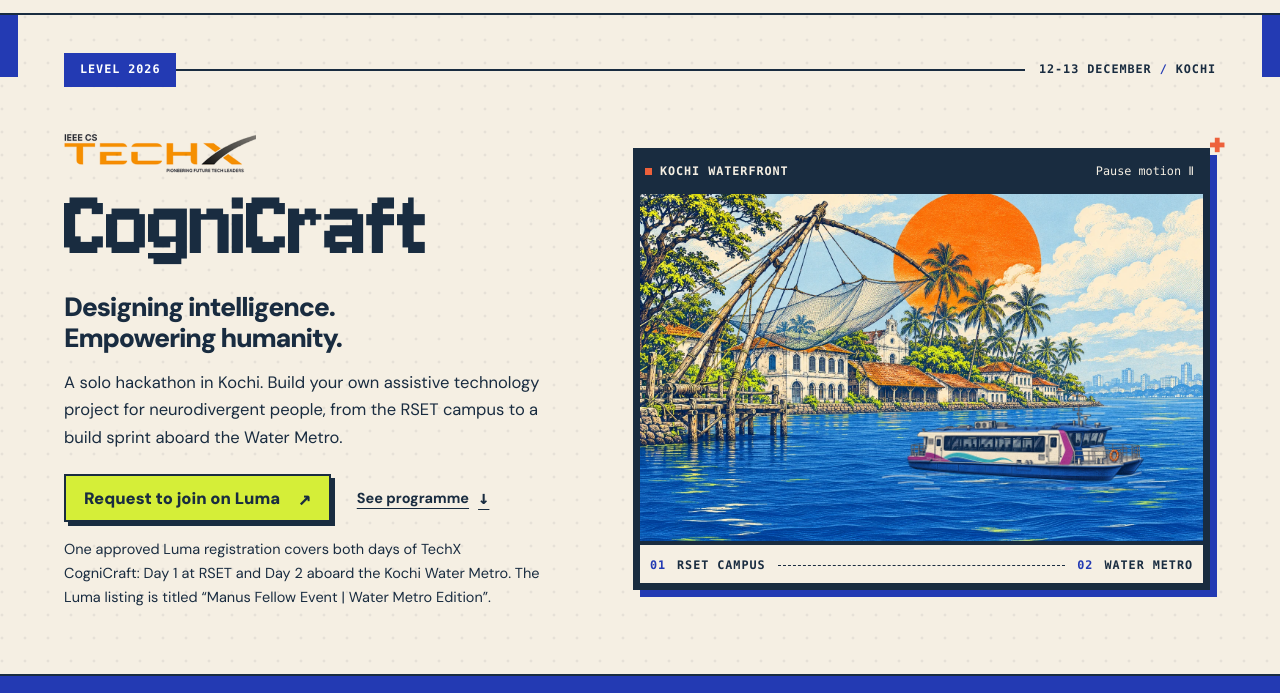
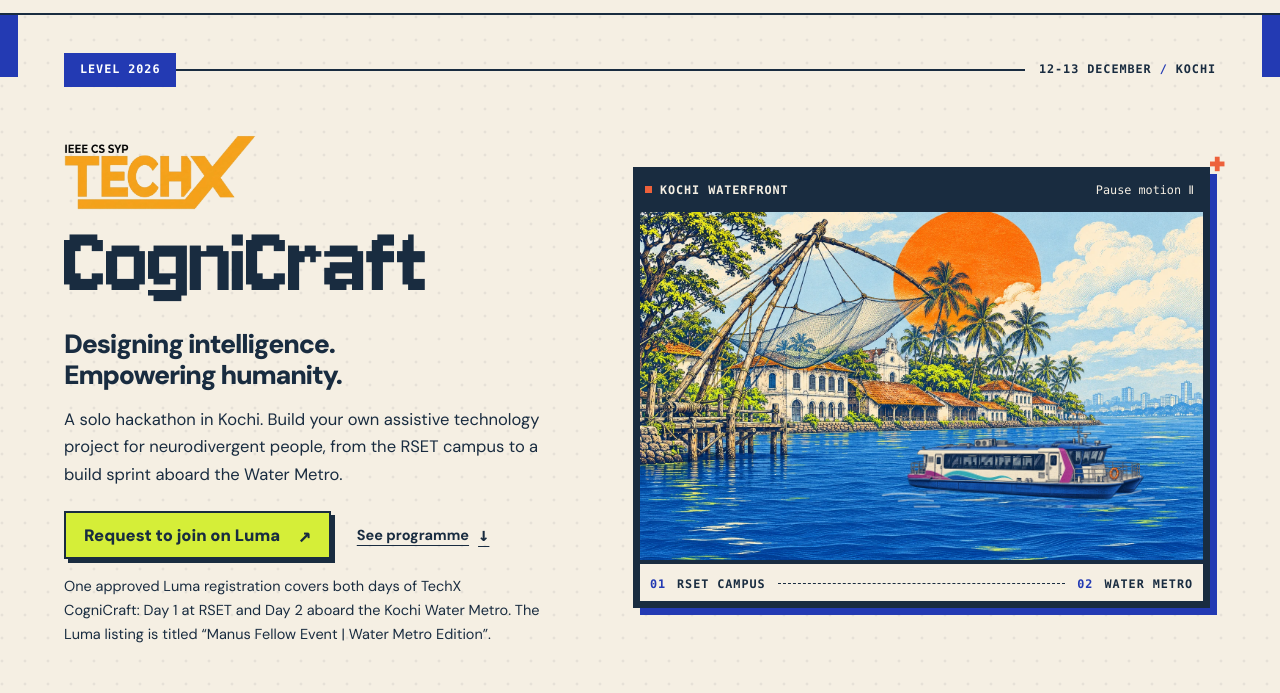
Before and after one commit to robinfrancis186/cognicraft, a plain HTML site: page index.html in a window 1280 px wide. Shown: the part 62-755 px from the top of the page. Drawn offline with Linux system fonts and the light colour scheme.

Commit message:
Use the supplied IEEE CS SYP TechX logo in the hero and partner credits

```diff
--- a/index.html
+++ b/index.html
@@ -116,12 +116,12 @@
           <div class="hero-layout">
             <div class="hero-copy">
               <h1 id="event-title">
-                <picture class="event-mark techx-credit-crop">
+                <picture class="event-mark">
                   <img
-                    src="assets/ieee-cs-techx.png"
-                    width="345"
-                    height="257"
-                    alt="IEEE Computer Society TechX"
+                    src="assets/ieee-cs-syp-techx.webp"
+                    width="1211"
+                    height="478"
+                    alt="IEEE Computer Society SYP TechX"
                   />
                 </picture>
                 <span>CogniCraft</span>
@@ -658,15 +658,14 @@
           <div class="cog-credit-notes">
             <div>
               <span>THE TECHX EXPERIENCE</span>
-              <div class="techx-credit-crop">
-                <img
-                  src="assets/ieee-cs-techx.png"
-                  width="345"
-                  height="257"
-                  alt="IEEE Computer Society TechX"
-                  loading="lazy"
-                />
-              </div>
+              <img
+                class="techx-credit"
+                src="assets/ieee-cs-syp-techx.webp"
+                width="1211"
+                height="478"
+                alt="IEEE Computer Society SYP TechX"
+                loading="lazy"
+              />
             </div>
             <a class="cog-powered" href="https://manus.im/">
               <span>POWERED BY <b aria-hidden="true">↗</b></span
--- a/styles.css
+++ b/styles.css
@@ -279,6 +279,10 @@ a:hover {
   width: clamp(152px, 15vw, 200px);
   display: block;
 }
+.event-mark img {
+  width: 100%;
+  height: auto;
+}
 .hero-copy h1 span {
   display: block;
   font: 400 clamp(64px, 8.1vw, 124px)/0.9 var(--pixel);
@@ -1236,22 +1240,11 @@ a:hover {
   object-fit: contain;
   mix-blend-mode: multiply;
 }
-.techx-credit-crop {
-  aspect-ratio: 337 / 68;
-  overflow: hidden;
-  mix-blend-mode: multiply;
-}
-.cog-credit-notes .techx-credit-crop {
+.cog-credit-notes .techx-credit {
   width: min(100%, 180px);
+  height: auto;
   margin-block: auto;
-}
-.event-mark img,
-.cog-credit-notes .techx-credit-crop img {
-  display: block;
-  width: 102.374%;
-  height: auto;
-  max-width: none;
-  transform: translate(-2.319%, -35.019%);
+  mix-blend-mode: normal;
 }
 .cog-credit-notes .rset-credit {
   width: min(100%, 170px);
```
Also changed, not shown: tests/site.spec.mjs (+2 -2 lines), assets/ieee-cs-syp-techx.webp (added), 1 other file.
